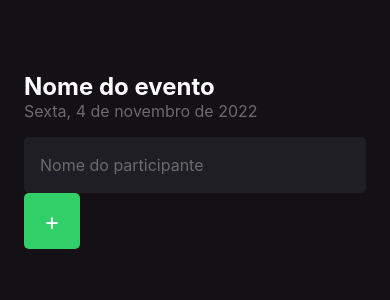
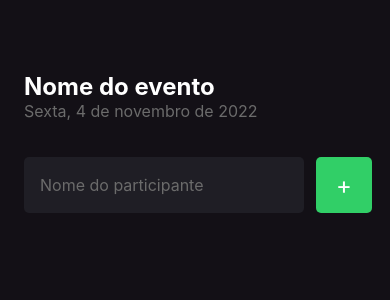
Before and after one commit to Henrique1204/rockseat, a React Native app: screen / in a window 390 px wide. Shown: the top 300 px of the page. Built offline with nearby package versions, Linux system fonts and the light colour scheme.

Commit message:
feat: adicionar view para form

```diff
--- a/src/screen/Home/index.tsx
+++ b/src/screen/Home/index.tsx
@@ -12,6 +12,7 @@ const Home: React.FC = () => {
 
 			<Text style={Styles.eventDate}>Sexta, 4 de novembro de 2022</Text>
 
+			<View style={Styles.form}>
 				<TextInput
 					style={Styles.input}
 					placeholder='Nome do participante'
@@ -22,6 +23,7 @@ const Home: React.FC = () => {
 					<Text style={Styles.buttonText}>+</Text>
 				</TouchableOpacity>
 			</View>
+		</View>
 	);
 };
 
--- a/src/screen/Home/styles.ts
+++ b/src/screen/Home/styles.ts
@@ -16,14 +16,22 @@ const styles = StyleSheet.create({
 		fontSize: 16,
 		color: '#6B6B6B',
 	},
+	form: {
+		width: '100%',
+		marginTop: 36,
+		marginBottom: 42,
+		flexDirection: 'row',
+		alignItems: 'center',
+		gap: 12,
+	},
 	input: {
 		height: 56,
 		padding: 16,
 		borderRadius: 5,
-		marginTop: 16,
 		fontSize: 16,
 		color: '#FFF',
 		backgroundColor: '#1F1E25',
+		flex: 1,
 	},
 	buttonText: {
 		color: '#FFF',
```
Lines whose indentation alone changed are shown as unchanged.
